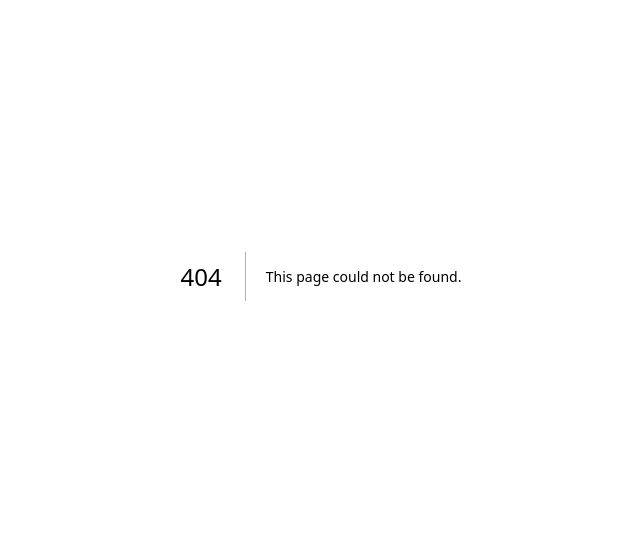
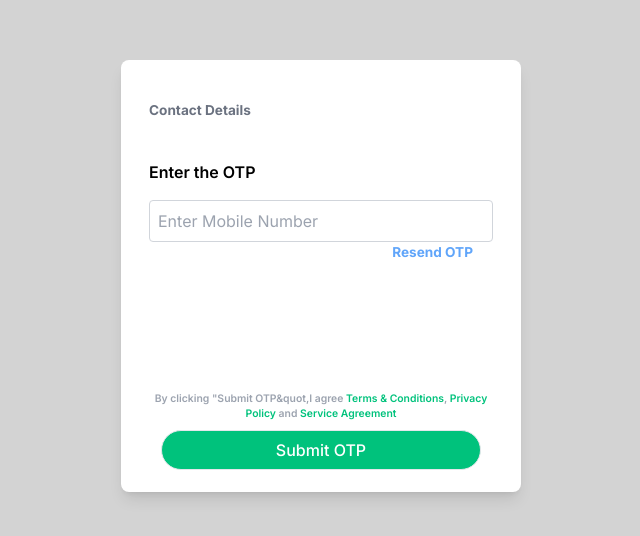
Before and after one commit to Mani-Tyagi-1/shipex, a Next.js app: page /verifyotp in a window 1280 px wide. Before the commit this address had no page. Shown: the part 124-660 px from the top of the page, without its empty margins (319-959 px from the left). Built offline with nearby package versions, Linux system fonts and the light colour scheme.

Commit message:
KYC verification started

```diff
--- /dev/null
+++ b/app/(pages)/(KYC)/mobilenumber/page.jsx
@@ -0,0 +1,41 @@
+"use client";
+
+import Link from "next/link";
+import React from "react";
+
+const MobileNumber = () => {
+  return (
+    <div className="w-full min-h-screen bg-[#D3D3D3] flex justify-center items-center">
+      <div className="w-[25rem]  h-[27rem] bg-white shadow-lg  p-7 pt-8 rounded-lg">
+        <p className="py-2 mb-4 font-bold text-gray-500 text-[.85rem]">
+          Contact Details
+        </p>
+        <div className="w-full h-full flex flex-col ">
+          <h4 className="font-semibold my-4 text-[1rem]">
+            What&#39;s your Mobile Number ?{" "}
+          </h4>
+          <div className="w-full ">
+            <input
+                          type="mobile"
+                          value={MobileNumber}
+              className="w-[95%] border border-gray-300 rounded p-2 outline-none"
+              placeholder="Enter Mobile Number"
+            />
+          </div>
+          <div className="w-full flex justify-center">
+            <div className="border flex items-center justify-center  w-[20rem]  mt-[11rem] cursor-pointer hover:bg-[#43aa84] bg-[#00c27c] text-white  dark:border-defaultborder/10 h-[2.5rem] rounded-[2rem] ">
+              <Link
+                href="/verifyotp"
+                className=" !font-medium dark:border-defaultborder/10"
+              >
+                Sent OTP
+              </Link>
+            </div>
+          </div>
+        </div>
+      </div>
+    </div>
+  );
+};
+
+export default MobileNumber;
--- /dev/null
+++ b/app/(pages)/(KYC)/page.jsx
@@ -0,0 +1,9 @@
+import React from 'react'
+
+const page = () => {
+  return (
+    <div>page</div>
+  )
+}
+
+export default page
--- /dev/null
+++ b/app/(pages)/(KYC)/verifyotp/page.jsx
@@ -0,0 +1,63 @@
+import Link from "next/link";
+import React from "react";
+
+const verifyOtp = () => {
+  return (
+    <div className="w-full min-h-screen bg-[#D3D3D3] flex justify-center items-center">
+      <div className="w-[25rem]  h-[27rem] bg-white shadow-lg  p-7 pt-8 rounded-lg">
+        <p className="py-2 mb-4 font-bold text-gray-500 text-[.85rem]">
+          Contact Details
+        </p>
+        <div className="w-full h-full flex flex-col ">
+          <h4 className="font-semibold my-4 text-[1rem]">
+            Enter the OTP {" "}
+          </h4>
+          <div className="w-full ">
+            <input
+              type="mobile"
+              value=""
+              className="w-[100%] border border-gray-300 rounded p-2 outline-none"
+              placeholder="Enter Mobile Number"
+                      />
+                      <div className="w-full flex justify-end px-5 hover:underline">
+                          <Link href="#" className="text-blue-400 text-[.85rem] font-bold">Resend OTP</Link>
+                      </div>
+          </div>
+
+          <div className="w-full flex flex-col justify-center mt-[8rem]">
+            <div className="w-full h-full mb-2 flex justify-center">
+              <p className="font-semibold text-center text-[.65rem] text-gray-400">
+                By clicking &quot;Submit OTP&quot,I agree{" "}
+                <Link href="#" className="text-[#00c27c]">
+                  {" "}
+                  Terms & Conditions
+                </Link>
+                ,{" "}
+                <Link href="#" className="text-[#00c27c]">
+                  Privacy Policy
+                </Link>{" "}
+                and{" "}
+                <Link href="#" className="text-[#00c27c]">
+                  {" "}
+                  Service Agreement
+                </Link>{" "}
+              </p>
+            </div>
+            <div className="w-full flex justify-center">
+              <div className="border flex items-center justify-center  w-[20rem]  cursor-pointer hover:bg-[#43aa84] bg-[#00c27c] text-white  dark:border-defaultborder/10 h-[2.5rem] rounded-[2rem] ">
+                <Link
+                  href="/verifyotp"
+                  className=" p-3 !font-medium dark:border-defaultborder/10"
+                >
+                  Submit OTP
+                </Link>
+              </div>
+            </div>
+          </div>
+        </div>
+      </div>
+    </div>
+  );
+};
+
+export default verifyOtp;
```
